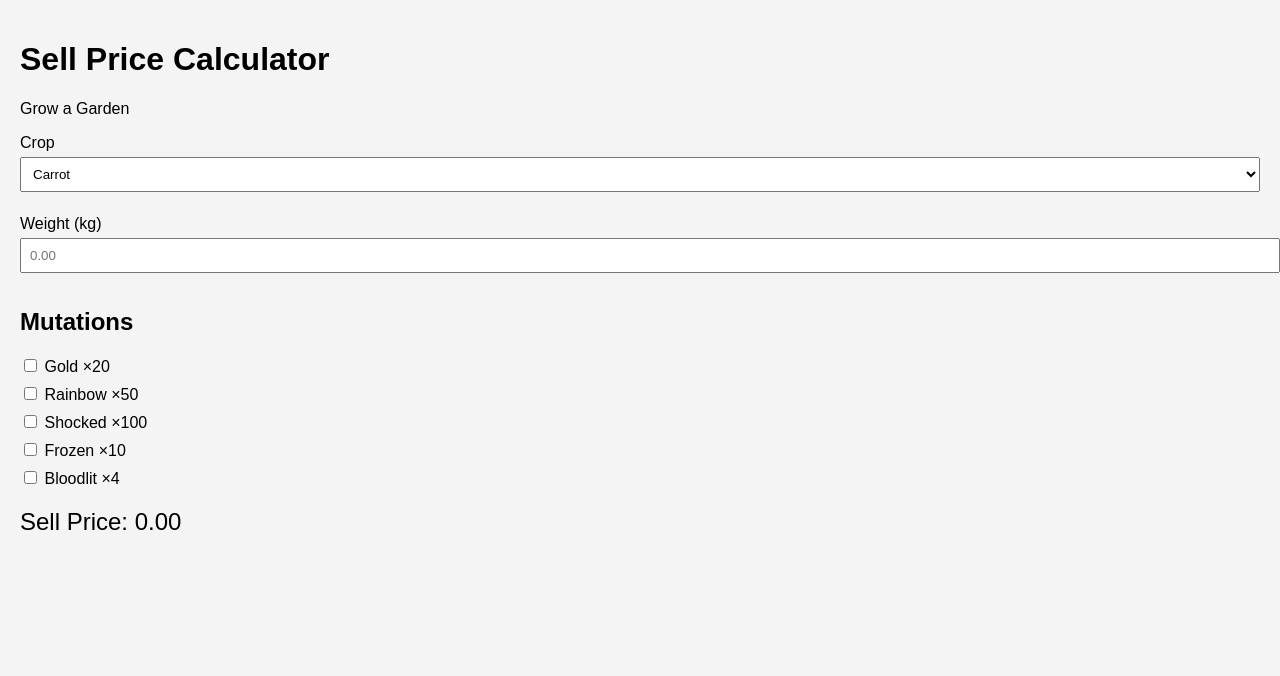
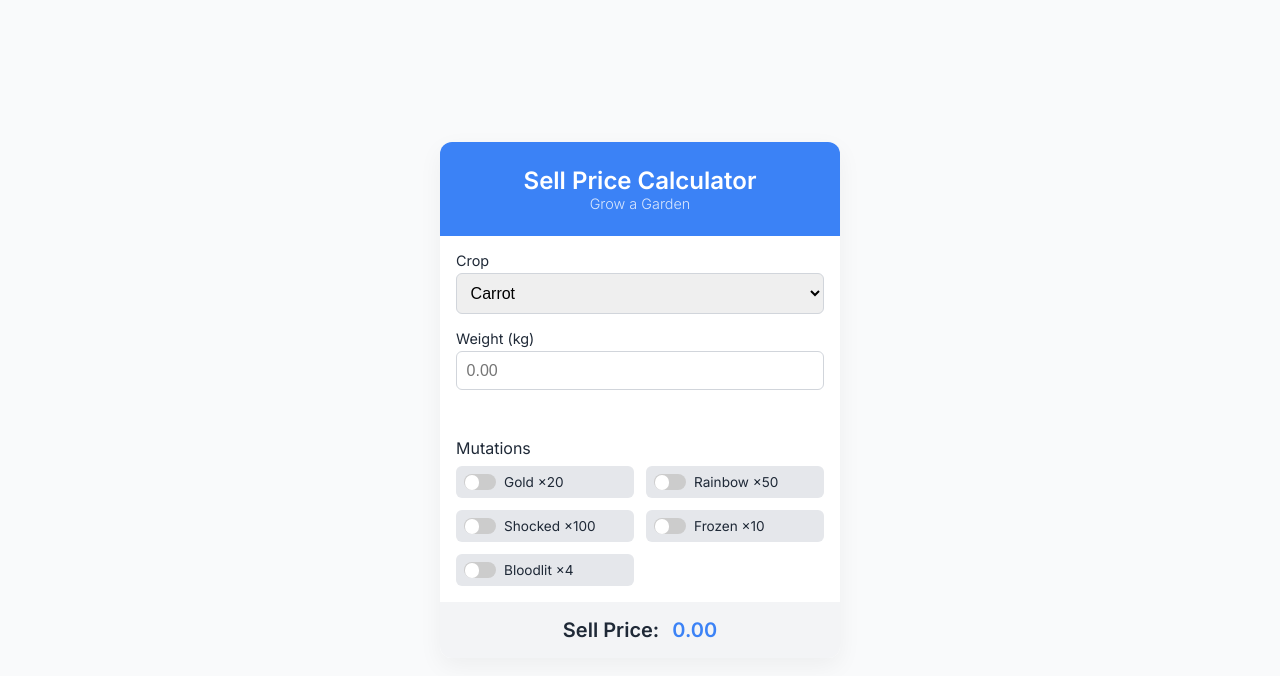
Before and after one commit to YutongHanOfficial/GardenSellPrice, a plain HTML site: page index.html in a window 1280 px wide. Drawn offline with Linux system fonts and the light colour scheme.

Commit message:
Update style.css

```diff
--- a/style.css
+++ b/style.css
@@ -1,39 +1,155 @@
-body {
-  font-family: Arial, sans-serif;
-  background: #f4f4f4;
-  margin: 0;
-  padding: 20px;
+:root {
+  --bg: #f9fafb;
+  --card: #ffffff;
+  --dark: #1f2937;
+  --accent: #3b82f6;
+  --accent-light: #60a5fa;
+  --toggle-bg: #e5e7eb;
 }
 
-.container {
-  max-width: 500px;
-  margin: auto;
-  background: white;
-  padding: 20px;
-  border-radius: 8px;
-  box-shadow: 0 2px 10px rgba(0,0,0,0.1);
+* {
+  box-sizing: border-box;
+  margin: 0;
+  padding: 0;
 }
 
-input[type="number"],
-select {
-  width: 100%;
-  padding: 8px;
-  margin-top: 5px;
-  margin-bottom: 15px;
+body {
+  font-family: 'Inter', sans-serif;
+  background: var(--bg);
+  color: var(--dark);
+  display: flex;
+  align-items: center;
+  justify-content: center;
+  min-height: 100vh;
 }
 
-fieldset {
-  border: 1px solid #ccc;
-  padding: 10px;
-  border-radius: 6px;
+.calculator {
+  background: var(--card);
+  border-radius: 12px;
+  box-shadow: 0 8px 24px rgba(0,0,0,0.05);
+  width: 100%;
+  max-width: 400px;
+  overflow: hidden;
 }
 
-label {
-  display: block;
-  margin-top: 8px;
+header {
+  background: var(--accent);
+  color: white;
+  text-align: center;
+  padding: 1.5rem 1rem;
+}
+header h1 {
+  font-weight: 600;
+  font-size: 1.5rem;
+}
+header p {
+  font-weight: 300;
+  font-size: 0.9rem;
+  opacity: 0.8;
 }
 
+.inputs, .mutations {
+  padding: 1rem;
+}
+
+.field {
+  margin-bottom: 1rem;
+}
+.field label {
+  display: block;
+  margin-bottom: 0.3rem;
+  font-weight: 500;
+  font-size: 0.9rem;
+}
+.field input,
+.field select {
+  width: 100%;
+  padding: 0.6rem;
+  border: 1px solid #d1d5db;
+  border-radius: 6px;
+  font-size: 1rem;
+  outline: none;
+  transition: border-color 0.2s;
+}
+.field input:focus,
+.field select:focus {
+  border-color: var(--accent);
+}
+
+.mutations h2 {
+  font-size: 1rem;
+  margin-bottom: 0.5rem;
+  font-weight: 500;
+}
+
+.toggles {
+  display: grid;
+  grid-template-columns: 1fr 1fr;
+  gap: 0.75rem;
+}
+
+.toggle {
+  position: relative;
+  display: flex;
+  align-items: center;
+  background: var(--toggle-bg);
+  border-radius: 6px;
+  padding: 0.5rem;
+  cursor: pointer;
+  user-select: none;
+  transition: background 0.2s;
+}
+.toggle:hover {
+  background: var(--accent-light);
+}
+.toggle input {
+  position: absolute;
+  opacity: 0;
+  cursor: pointer;
+}
+.slider {
+  position: relative;
+  width: 2rem;
+  height: 1rem;
+  background: #ccc;
+  border-radius: 1rem;
+  margin-right: 0.5rem;
+  transition: background 0.2s;
+}
+.slider::before {
+  content: "";
+  position: absolute;
+  width: 0.9rem;
+  height: 0.9rem;
+  background: white;
+  border-radius: 50%;
+  top: 0.05rem;
+  left: 0.05rem;
+  transition: transform 0.2s;
+}
+.toggle input:checked + .slider {
+  background: var(--accent);
+}
+.toggle input:checked + .slider::before {
+  transform: translateX(1rem);
+}
+
+.label-text {
+  font-size: 0.85rem;
+  font-weight: 500;
+  color: var(--dark);
+}
+
+footer {
+  background: #f3f4f6;
+  padding: 1rem;
+  text-align: center;
+}
 .result {
-  margin-top: 20px;
-  font-size: 1.5em;
+  font-size: 1.25rem;
+  font-weight: 600;
 }
+.result #price {
+  color: var(--accent);
+  margin-left: 0.5rem;
+}
```
